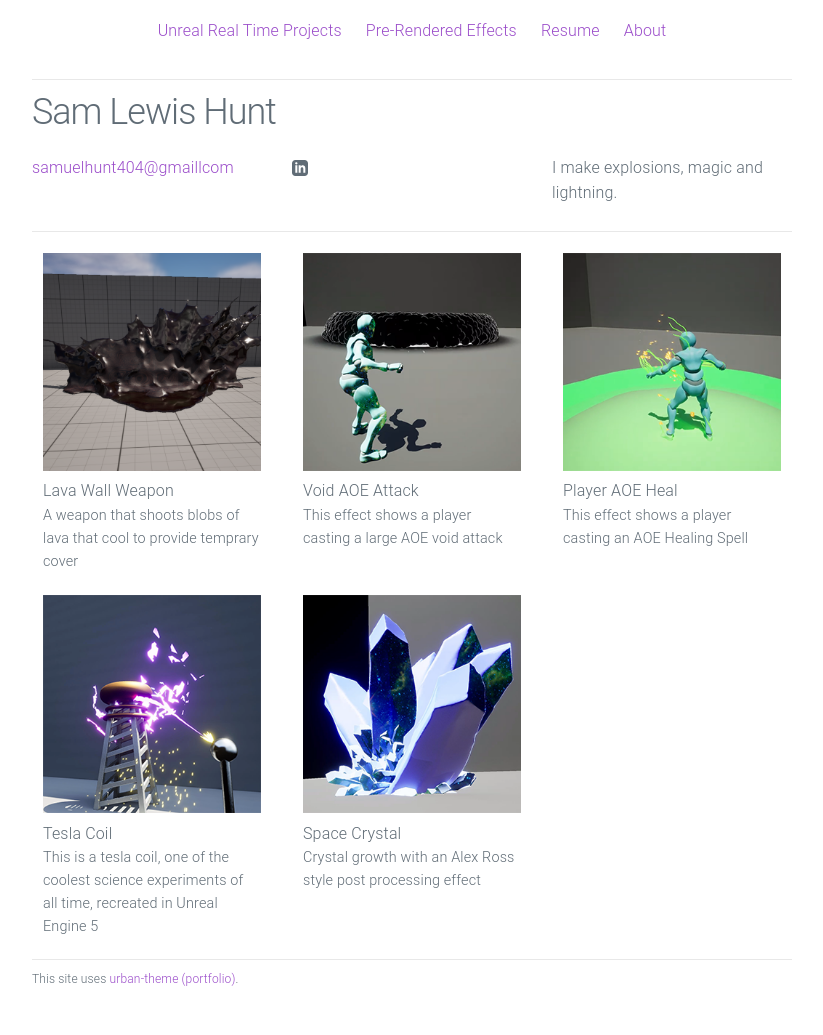
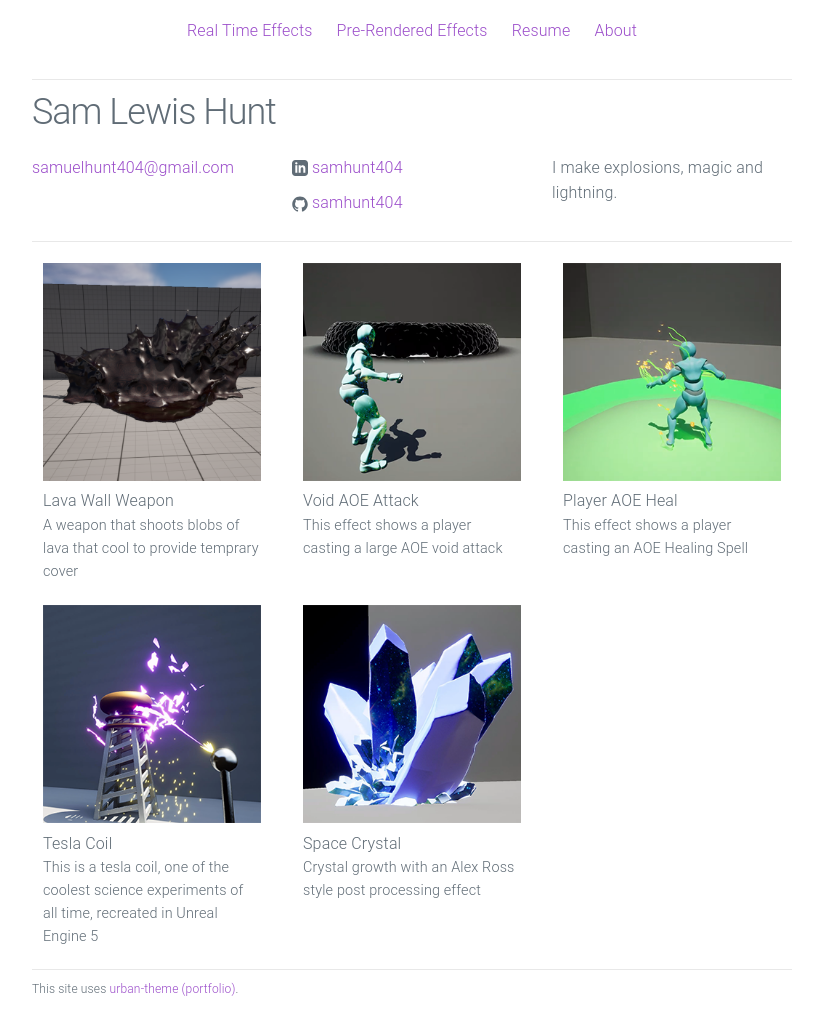
Before and after one commit to samhunt404/samhunt404.github.io, a Jekyll site: the page built from index.html, in a window 1280 px wide. Shown: the whole page, without its empty margins (228-1051 px from the left). Built offline with Jekyll 4.4.1, drawn with Linux system fonts in a browser that asks for light colours.

Commit message:
re-word headers

```diff
--- a/_config.yml
+++ b/_config.yml
@@ -1,12 +1,11 @@
 # Site settings
 title: Sam Lewis Hunt
-email: samuelhunt404@gmaillcom
+email: samuelhunt404@gmail.com
 description: > # keep this and put description below
   I make explosions, magic and lightning.
 url: "https://samhunt404.github.io" # the base hostname & protocol for your site
 linkedin_url: "https://www.linkedin.com/in/samuel-hunt-a36b381a2"
-github_username:
-twitter_username:
+github_username: samhunt404
 footer_text: "This site uses <a href='https://github.com/gamingportfolio/urban-theme-portfolio'>urban-theme (portfolio)</a>."
 
 # Build settings
--- a/_includes/header.html
+++ b/_includes/header.html
@@ -3,7 +3,7 @@
 
   <nav class="navbar">
     <ul>
-      <li class="nav-item"><a href="{{ site.baseurl }}/">Unreal Real Time Projects</a></li>
+      <li class="nav-item"><a href="{{ site.baseurl }}/">Real Time Effects</a></li>
       <li class="nav-item"><a href="{{ site.baseurl }}/reel/">Pre-Rendered Effects</a></li>
       <li class="nav-item"><a href="{{ site.baseurl }}/resume/">Resume</a></li>
       <li class="nav-item"><a href="{{ site.baseurl }}/about/">About</a></li>
```
